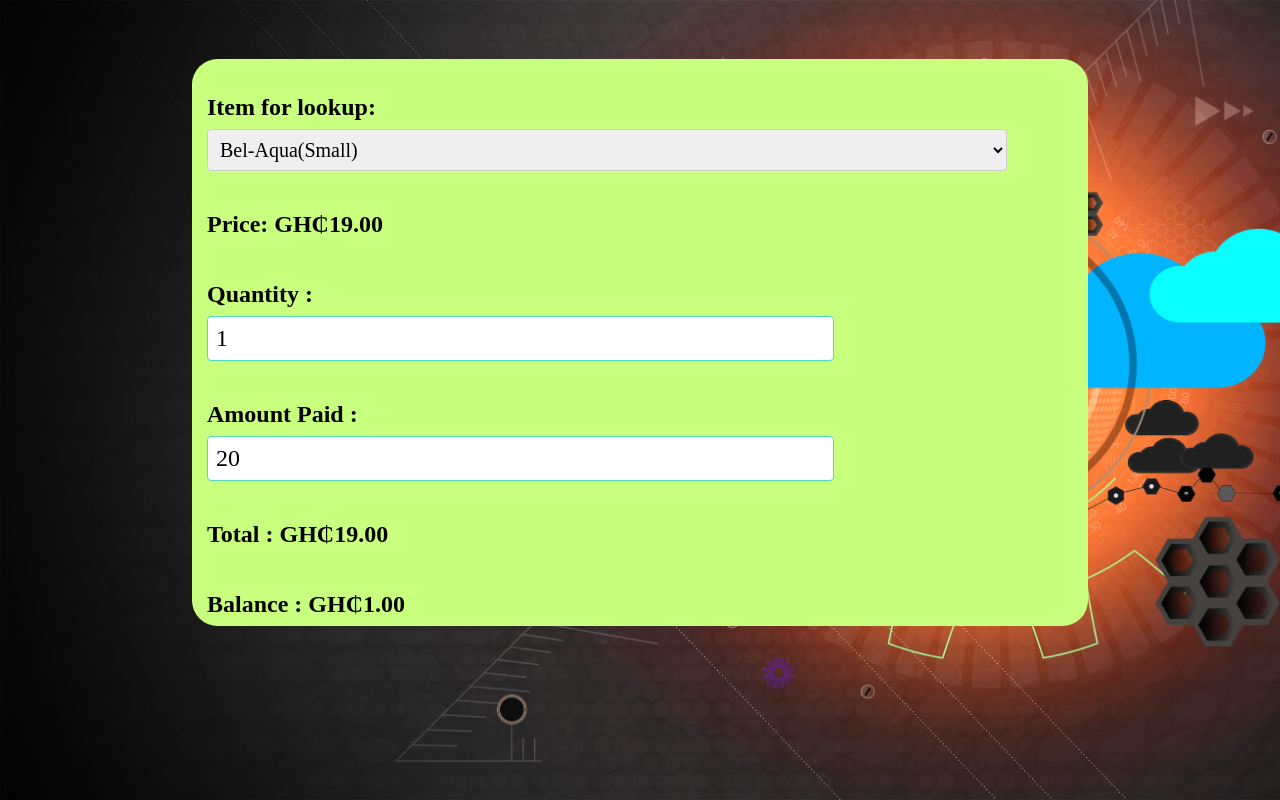
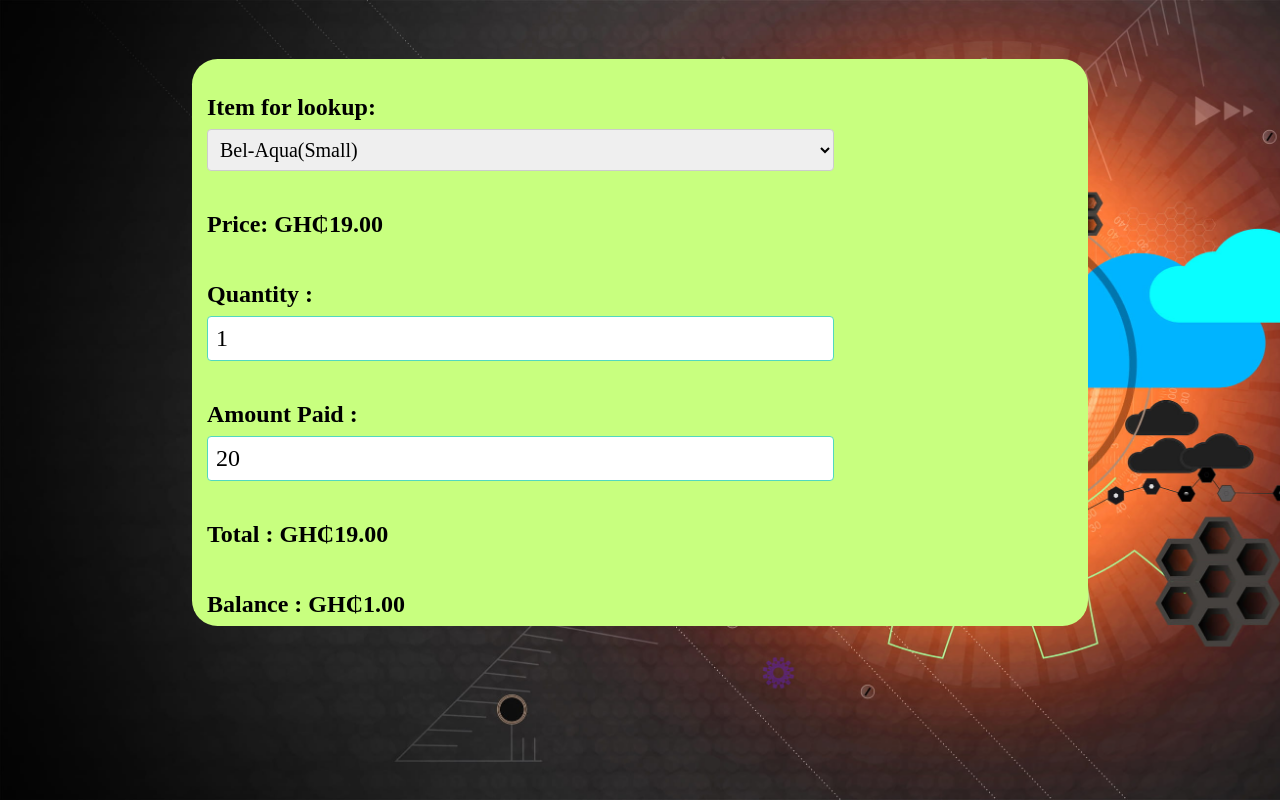
Before and after one commit to mrrmartin01/Sales-Calculator, a plain HTML site: page Index.html in a window 1280 px wide. Drawn offline with Linux system fonts and the light colour scheme.

Commit message:
selectID styling

```diff
--- a/Index.css
+++ b/Index.css
@@ -30,7 +30,7 @@
     font-size: 20px;
     border: 1px solid #ccc;
     border-radius: 4px;
-    width: 100vh;
+    width: 70%;
   }
 
 #selectID option {
```
